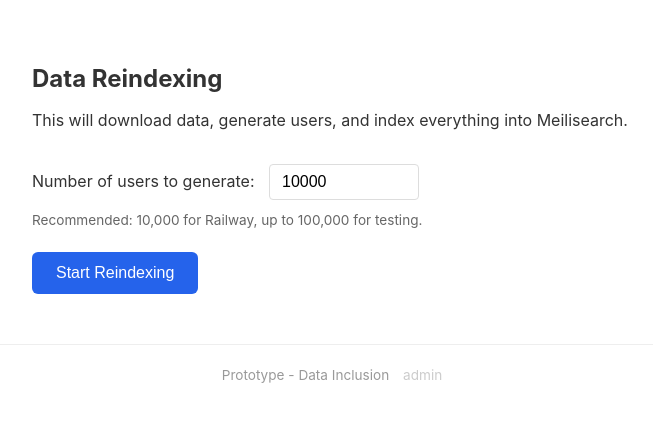
After one commit to louije/plateforme-search, a Flask app: page /admin/reindex in a window 1280 px wide. The commit adds this page. Shown: the top 422 px of the page, without its empty margins (308-961 px from the left). Run offline with Flask 3, Linux system fonts and the light colour scheme; some libraries are stand-ins or nearby versions.

Commit message:
Add /admin/reindex route with discrete footer link

```diff
--- a/app.py
+++ b/app.py
@@ -229,5 +229,56 @@ def set_context():
     return redirect(url_for("index"))
 
 
+@app.route("/admin/reindex")
+def reindex():
+    """Admin page to trigger data reindexing."""
+    return render_template("admin/reindex.html")
+
+
+@app.route("/admin/reindex/run", methods=["POST"])
+def reindex_run():
+    """Run the reindexing process."""
+    import extract
+    import generate_users
+    import index
+
+    user_count = int(request.form.get("users", 10000))
+    logs = []
+
+    try:
+        # Step 1: Extract data
+        logs.append("Extracting structures and services...")
+        extract.DATA_DIR.mkdir(exist_ok=True)
+        structures = extract.extract_structures()
+        logs.append(f"  Loaded {len(structures)} structures")
+        services = extract.extract_services()
+        logs.append(f"  Loaded {len(services)} services")
+        siaes = extract.identify_siaes(structures)
+        logs.append(f"  Selected {len(siaes)} SIAEs")
+
+        # Step 2: Generate users
+        logs.append(f"Generating {user_count:,} users...")
+        users = generate_users.generate_all_users(
+            total_users=user_count,
+            users_per_siae=100
+        )
+        logs.append(f"  Generated {len(users):,} users")
+
+        # Step 3: Index into Meilisearch
+        logs.append("Indexing into Meilisearch...")
+        client = index.get_client()
+        index.clear_indexes(client)
+        index.index_users(client)
+        index.index_structures(client)
+        index.index_services(client)
+        logs.append("Indexing complete!")
+
+        return render_template("admin/reindex.html", logs=logs, success=True)
+
+    except Exception as e:
+        logs.append(f"ERROR: {str(e)}")
+        return render_template("admin/reindex.html", logs=logs, success=False)
+
+
 if __name__ == "__main__":
     app.run(debug=True)
--- a/static/style.css
+++ b/static/style.css
@@ -292,3 +292,13 @@ footer {
     color: #999;
     font-size: 0.85em;
 }
+
+footer .admin-link {
+    color: #ccc;
+    text-decoration: none;
+    margin-left: 10px;
+}
+
+footer .admin-link:hover {
+    color: #666;
+}
--- /dev/null
+++ b/templates/admin/reindex.html
@@ -0,0 +1,93 @@
+{% extends "base.html" %}
+
+{% block title %}Admin - Reindex{% endblock %}
+
+{% block content %}
+<div class="admin-page">
+    <h2>Data Reindexing</h2>
+    <p>This will download data, generate users, and index everything into Meilisearch.</p>
+
+    {% if not logs %}
+    <form method="POST" action="{{ url_for('reindex_run') }}" class="reindex-form">
+        <label>
+            Number of users to generate:
+            <input type="number" name="users" value="10000" min="500" max="100000">
+        </label>
+        <p class="hint">Recommended: 10,000 for Railway, up to 100,000 for testing.</p>
+        <button type="submit" onclick="this.disabled=true; this.innerText='Running... (may take a few minutes)'; this.form.submit();">
+            Start Reindexing
+        </button>
+    </form>
+    {% else %}
+    <div class="logs {% if success %}success{% else %}error{% endif %}">
+        <h3>{% if success %}Completed{% else %}Failed{% endif %}</h3>
+        <pre>{% for log in logs %}{{ log }}
+{% endfor %}</pre>
+    </div>
+    <a href="{{ url_for('index') }}" class="back-link">Back to Search</a>
+    {% endif %}
+</div>
+
+<style>
+.admin-page {
+    max-width: 600px;
+    margin: 40px auto;
+}
+.admin-page h2 {
+    margin-bottom: 10px;
+}
+.reindex-form {
+    margin-top: 30px;
+}
+.reindex-form label {
+    display: block;
+    margin-bottom: 10px;
+}
+.reindex-form input {
+    padding: 8px 12px;
+    font-size: 1em;
+    border: 1px solid #ddd;
+    border-radius: 4px;
+    width: 150px;
+    margin-left: 10px;
+}
+.reindex-form .hint {
+    font-size: 0.85em;
+    color: #666;
+    margin: 5px 0 20px;
+}
+.reindex-form button {
+    padding: 12px 24px;
+    font-size: 1em;
+    background: #2563eb;
+    color: white;
+    border: none;
+    border-radius: 6px;
+    cursor: pointer;
+}
+.reindex-form button:hover {
+    background: #1d4ed8;
+}
+.reindex-form button:disabled {
+    background: #94a3b8;
+    cursor: wait;
+}
+.logs {
+    margin-top: 20px;
+    padding: 20px;
+    border-radius: 8px;
+    background: #f8f9fa;
+}
+.logs.success {
+    border-left: 4px solid #22c55e;
+}
+.logs.error {
+    border-left: 4px solid #ef4444;
+}
+.logs pre {
+    font-size: 0.9em;
+    white-space: pre-wrap;
+    margin: 10px 0 0;
+}
+</style>
+{% endblock %}
--- a/templates/base.html
+++ b/templates/base.html
@@ -14,7 +14,7 @@
     </main>
 
     <footer>
-        <p>Prototype - Data Inclusion</p>
+        <p>Prototype - Data Inclusion <a href="{{ url_for('reindex') }}" class="admin-link">admin</a></p>
     </footer>
     {% endblock %}
 </body>
```
